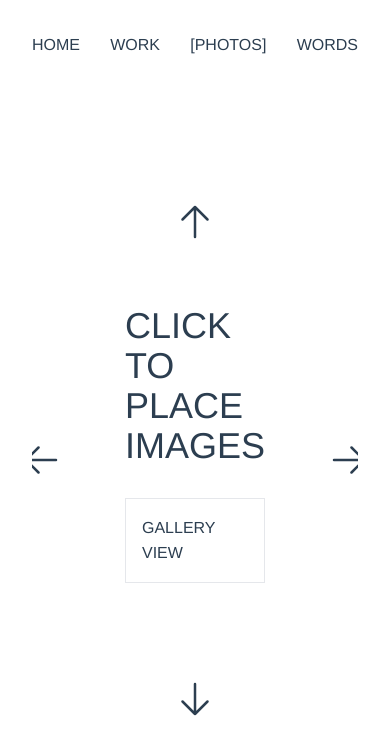
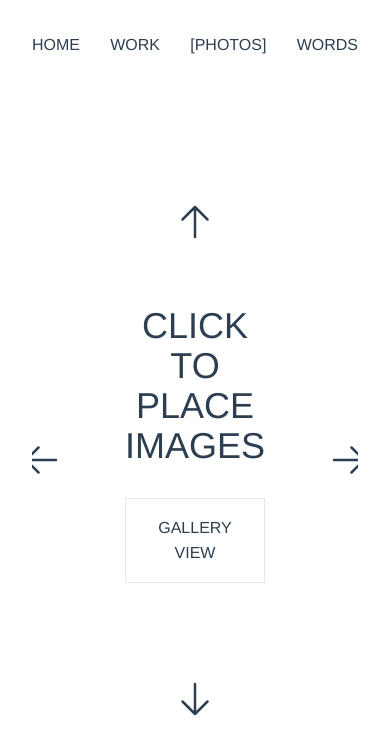
Before and after one commit to cbarkr/portfolio, a Vue app: page /photos in a window 390 px wide. Shown: the top 754 px of the page. Built offline with nearby package versions, Linux system fonts and the light colour scheme.

Commit message:
centered text should be centered!

```diff
--- a/src/pages/Photos.vue
+++ b/src/pages/Photos.vue
@@ -37,14 +37,14 @@
       </div>
       <div class="flex flex-col mx-8">
         <div
-          class="flex align-center justify-center text-4xl md:text-5xl lg:text-6xl xl:text-7xl 2xl:text-8xl mb-8"
+          class="flex align-center justify-center text-center text-4xl md:text-5xl lg:text-6xl xl:text-7xl 2xl:text-8xl mb-8"
         >
           CLICK TO PLACE IMAGES
         </div>
         <div class="flex align-center justify-center">
           <div
             @click="switchViewMode"
-            class="border hover:bg-current text-l md:text-xl lg:text-2xl xl:text-3xl 2xl:text-4xl p-4 mb-8"
+            class="border hover:bg-current text-center text-l md:text-xl lg:text-2xl xl:text-3xl 2xl:text-4xl p-4 mb-8"
           >
             GALLERY VIEW
           </div>
```
